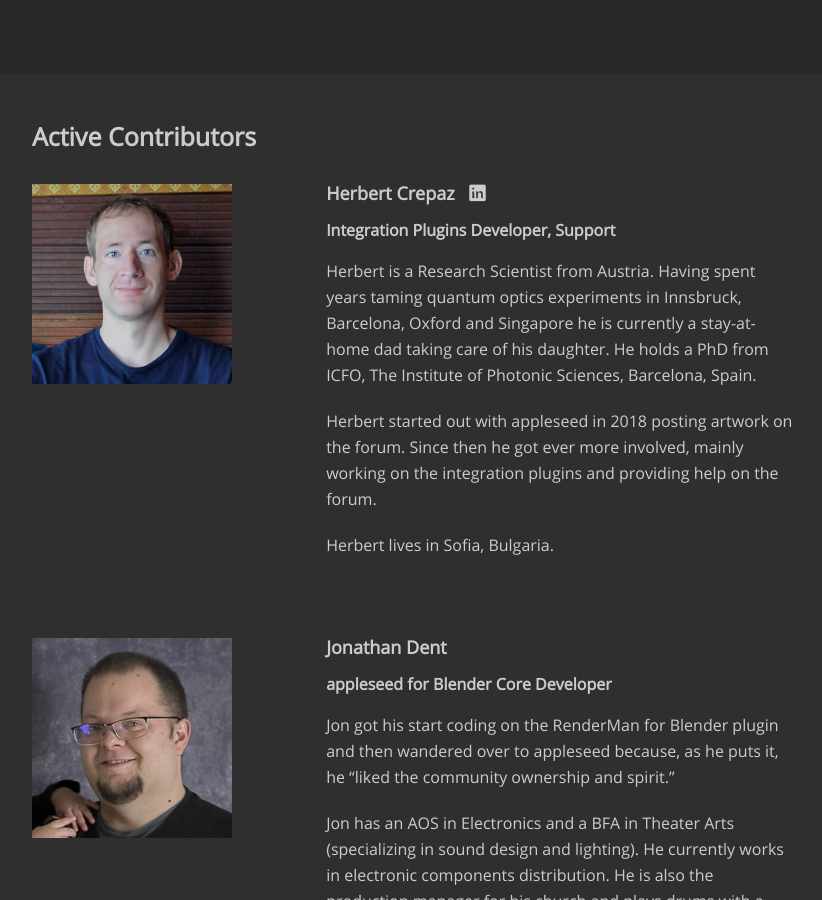
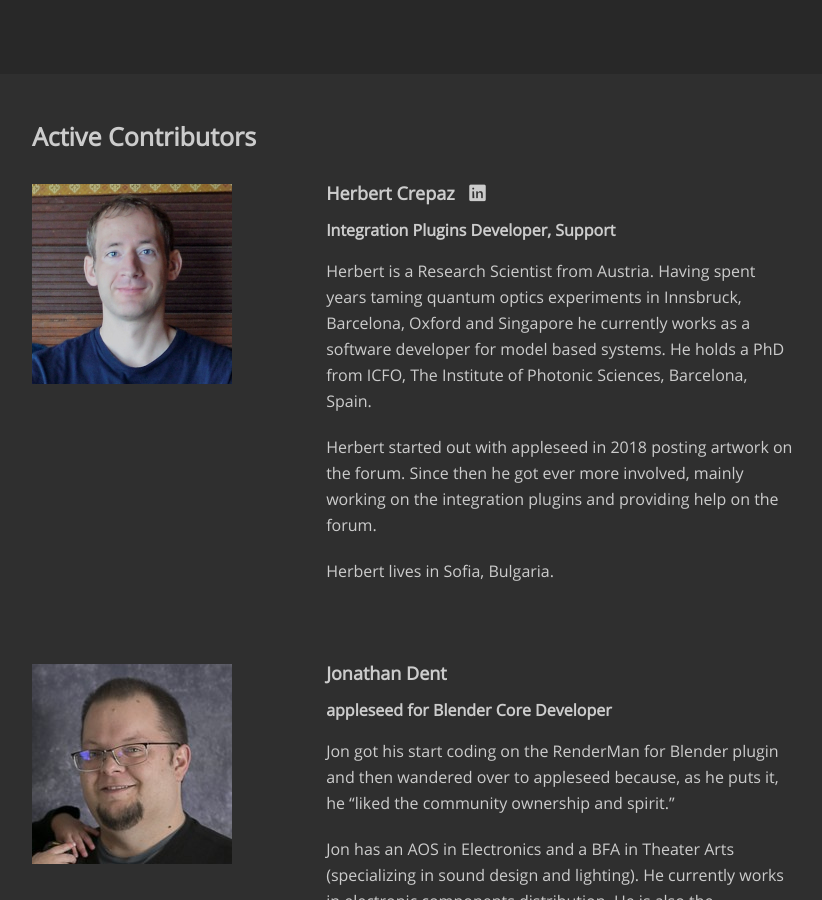
Before and after one commit to appleseedhq/appleseedhq.github.io, a Jekyll site: the page built from about.md, in a window 1280 px wide and 900 px high, scrolled down 6292 px. Shown: the whole window, without its empty margins (224-1046 px from the left). Built offline with Jekyll 4.4.1, drawn with Linux system fonts in a browser that asks for light colours.

Commit message:
Update profile info

```diff
--- a/_data/activecontributors.yml
+++ b/_data/activecontributors.yml
@@ -3,7 +3,7 @@
   role: Integration Plugins Developer, Support
   bio: >
     Herbert is a Research Scientist from Austria. Having spent years taming quantum optics experiments in
-    Innsbruck, Barcelona, Oxford and Singapore he is currently a stay-at-home dad taking care of his daughter.
+    Innsbruck, Barcelona, Oxford and Singapore he currently works as a software developer for model based systems.
     He holds a PhD from ICFO, The Institute of Photonic Sciences, Barcelona, Spain.
 
 
```
